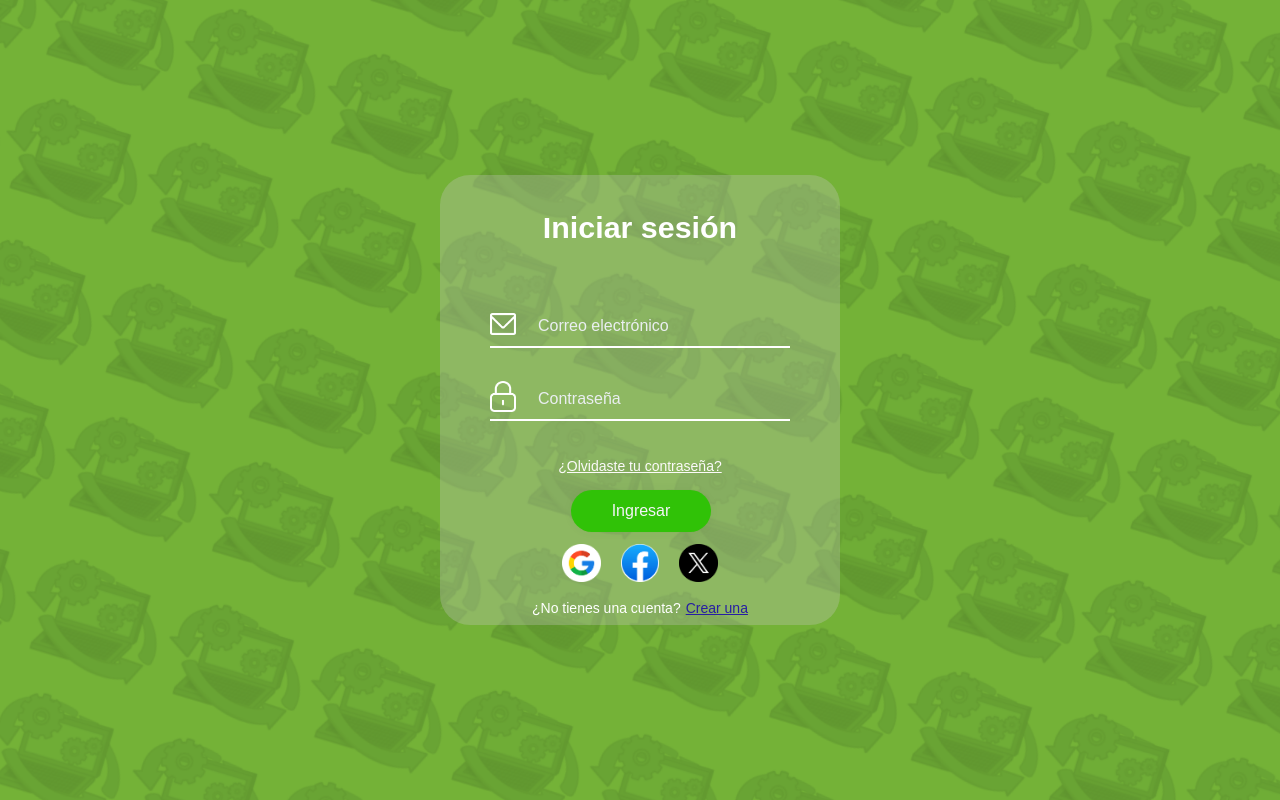
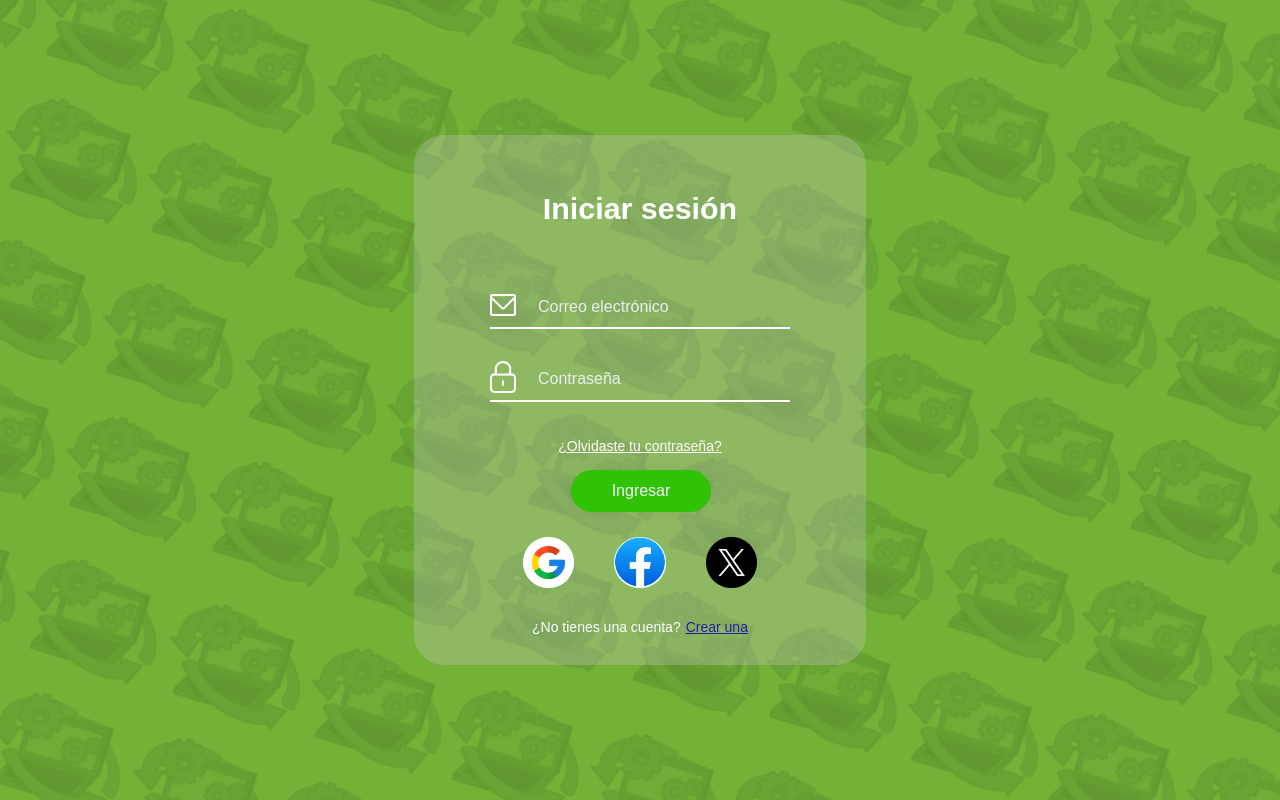
Before and after one commit to VictorMS05/Tec-Trash-Web, a React (Create React App) app: page / in a window 1280 px wide. Built offline with nearby package versions, Linux system fonts and the light colour scheme.

Commit message:
mejore diseño del login

```diff
--- a/src/App.css
+++ b/src/App.css
@@ -87,13 +87,15 @@ input:valid ~ label{
 
 .redesSociales{
   /* position: relative; */
+  width: 100%;
   align-items: center;
+  justify-content: space-evenly;
 }
 
 .redes{
   flex: 1;
-  margin: 0 10px;
-  width: 3vw;
+  margin: 1vw 20px;
+  width: 4vw;
 }
 
 /*CONTENEDOR DEL LOGIN*/
@@ -104,7 +106,7 @@ input:valid ~ label{
   flex-direction: column;
   width: 400px;
   background-color: rgba(203, 197, 197, 0.3);
-  height: 450px;
+  padding: 2vw;
   display: flex;
   justify-content: center;
   align-items: center;
@@ -160,7 +162,7 @@ form{
 .preguntarCuenta{
   font-size: 14px;
   /* position: relative; */
-  margin: 0;
+  margin:2vw 0;
 }
 
 /* .crear-cuenta, .preguntarCuenta{
--- a/src/components/login/campos.jsx
+++ b/src/components/login/campos.jsx
@@ -7,7 +7,6 @@ export function CamposRegistro(props){
                 <input type={props.tipo} required/>
                 <label>{props.nombreCampo}</label>
             </div>
-
         )
     }else{
         return(
```
